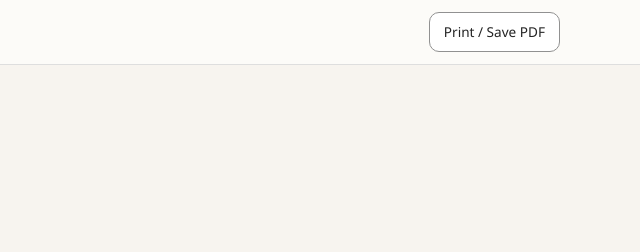
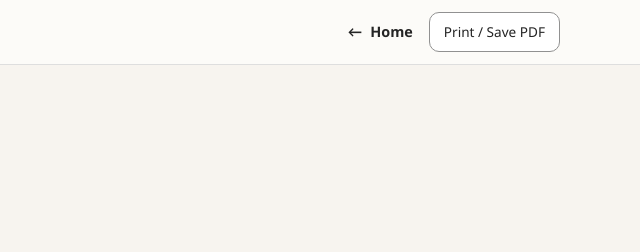
Before and after one commit to chadhage/adaptive-trust-fabric, a plain HTML site: page adaptive-trust-fabric-infographic.html in a window 1280 px wide. Shown: the top 252 px of the page, 640-1280 px from the left. Drawn offline with Linux system fonts and the light colour scheme.

Commit message:
Add home navigation to infographic
Co-authored-by: Copilot <223556219+Copilot@users.noreply.github.com>

```diff
--- a/adaptive-trust-fabric-infographic.html
+++ b/adaptive-trust-fabric-infographic.html
@@ -76,6 +76,9 @@
     .topbar .shell { min-height: 64px; display: flex; align-items: center; justify-content: space-between; gap: 16px; }
     .brand { display: flex; align-items: center; gap: 10px; font-size: .8rem; font-weight: 750; letter-spacing: .08em; text-transform: uppercase; }
     .brand-mark { width: 14px; height: 14px; border: 3px solid var(--cp-accent); transform: rotate(45deg); }
+    .topbar-actions { display: flex; align-items: center; gap: 16px; }
+    .home-link { display: inline-flex; align-items: center; gap: 8px; min-height: 44px; color: var(--cp-text); font-size: .9rem; font-weight: 650; text-decoration: none; white-space: nowrap; }
+    .home-link:hover { color: var(--cp-accent); text-decoration: underline; }
     .print-btn { padding: 9px 14px; border: 1px solid var(--cp-border-strong); border-radius: .625rem; background: var(--cp-surface); color: var(--cp-text); font: inherit; font-size: .85rem; cursor: pointer; }
     .print-btn:hover { border-color: var(--cp-accent); color: var(--cp-accent); }
     .hero { display: grid; grid-template-columns: 1.4fr .6fr; gap: 48px; align-items: end; padding-block: 72px 56px; }
@@ -134,6 +137,7 @@
     }
     @media (max-width: 600px) {
       .shell { width: calc(100% - 32px); }
+      .topbar .shell { flex-wrap: wrap; padding-block: 12px; gap: 8px 16px; }
       .hero, .section-head, .boundary-callout, .scenario { grid-template-columns: 1fr; }
       .hero { padding-block: 48px 36px; }
       section.content { padding-block: 32px; }
@@ -158,7 +162,10 @@
   <header class="topbar">
     <div class="shell">
       <div class="brand"><span class="brand-mark" aria-hidden="true"></span> Adaptive Trust Fabric</div>
-      <button class="print-btn" type="button" onclick="window.print()" aria-label="Print or save this infographic as PDF">Print / Save PDF</button>
+      <div class="topbar-actions">
+        <a class="home-link" href="index.html"><span aria-hidden="true">&larr;</span> Home</a>
+        <button class="print-btn" type="button" onclick="window.print()" aria-label="Print or save this infographic as PDF">Print / Save PDF</button>
+      </div>
     </div>
   </header>
 
@@ -261,7 +268,7 @@
 
   <footer class="shell">
     <div>Adaptive Trust Fabric · Research cutoff: 17 November 2026</div>
-    <div>Explore the <a href="position-paper/position-paper.html">position paper and its sources</a>.</div>
+    <div>Explore the <a href="position-paper/position-paper.html">position paper and its sources</a> · <a href="index.html">Home</a></div>
   </footer>
 </body>
 </html>
```
Also changed, not shown: manifest.json, 1 other file.
